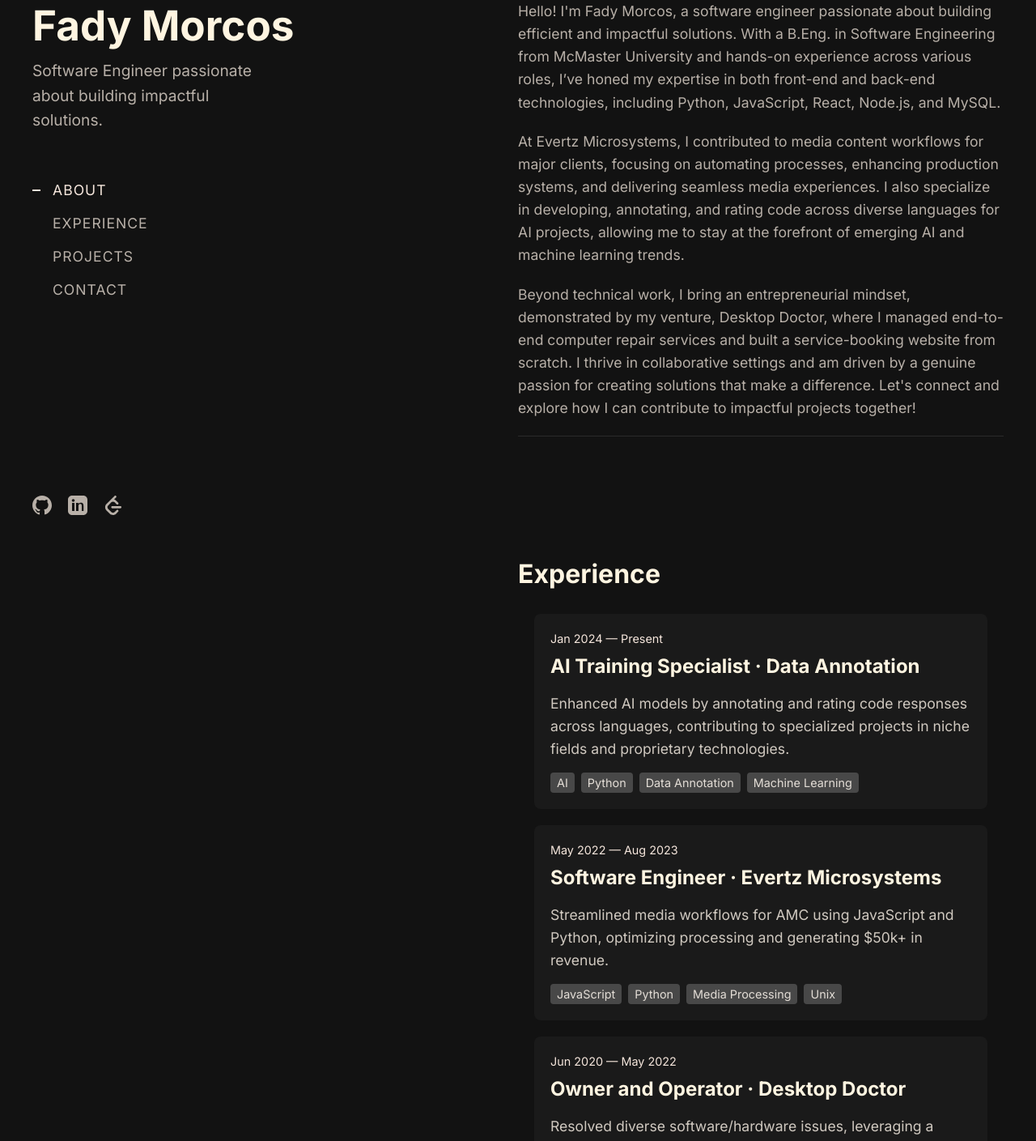
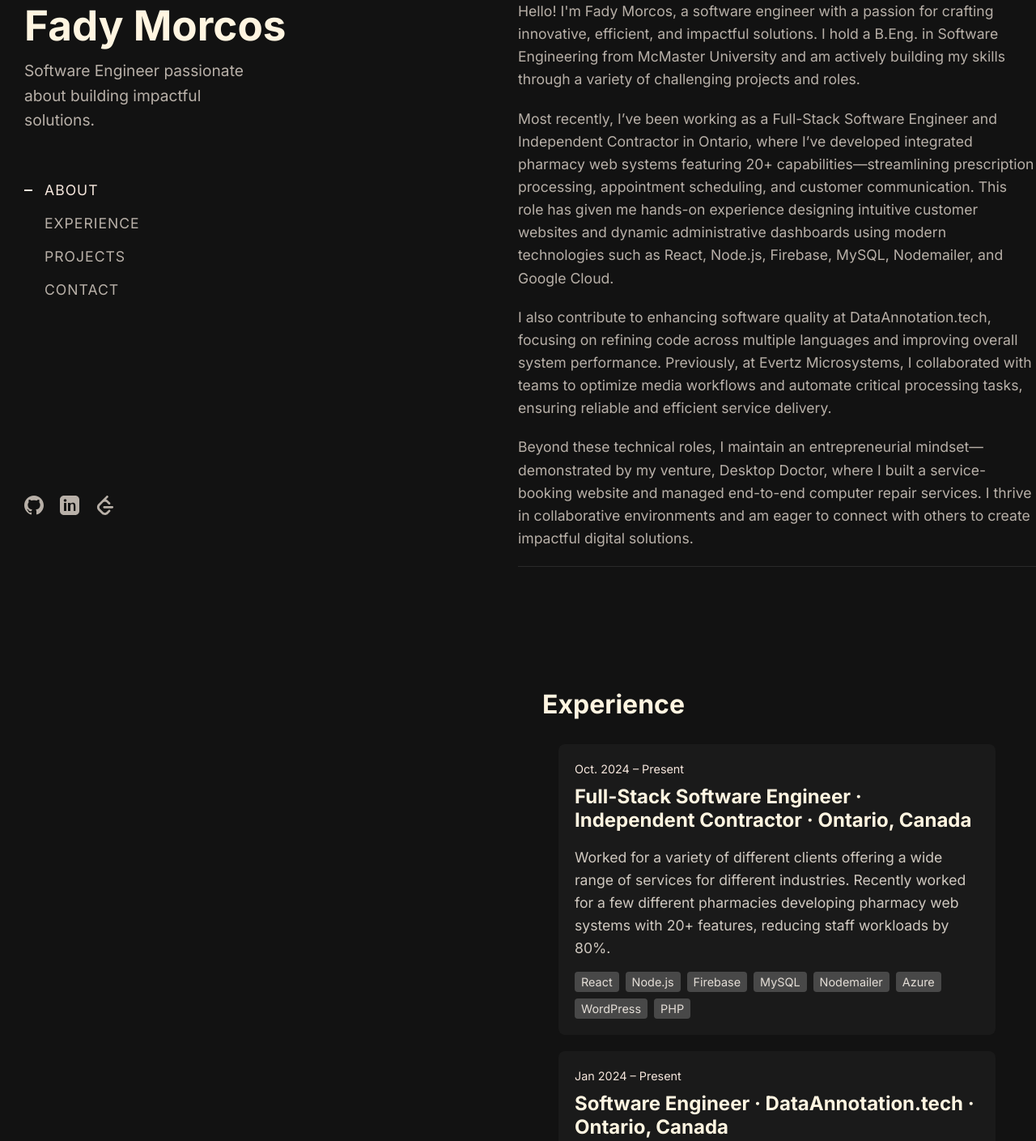
Before and after one commit to fadymorcos21/web-portfolio, a React (Create React App) app: page / in a window 1280 px wide. Shown: the part 80-1489 px from the top of the page at 81% size. Built offline with nearby package versions, Linux system fonts and the light colour scheme.

Commit message:
updated experience and projects section

```diff
--- a/src/App.css
+++ b/src/App.css
@@ -1,3 +1,4 @@
+/* App.css */
 body {
   font-family: 'Inter', sans-serif;
   background-color: #121212; /* Dark black for main background */
@@ -11,10 +12,11 @@
 /* Container for the layout */
 .app-container {
   display: flex;
-  max-width: 1200px;
+  max-width: 1400px;
   width: 100%;
 }
 
+/* Left Column */
 .left-column {
   position: relative;
   width: 50vw;
@@ -26,6 +28,15 @@
   color: #e4ded7;
 }
 
+/* Content (Right Column) */
+.content {
+  position: relative;
+  top: 10vh;
+  width: 50vw;
+  /* display: flex; */
+
+
+}
 /* Sidebar (Left Column) */
 .sidebar {
   position: fixed;
@@ -35,6 +46,8 @@
   justify-content: flex-start;
   align-items: flex-start;
   color: #e4ded7;
+  padding-left: 30px;
+  /* padding-right: 30px; */
 }
 
 .sidebar__inner {
@@ -64,17 +77,10 @@
 }
 
 
-
-/* Content (Right Column) */
-.content {
-  position: relative;
-  top: 10vh;
-  width: 50vw;
-}
-
 section {
   border-bottom: 1px solid #3e3e3e; /* Darker grey divider line */
   scroll-margin-top: 80px; /* Adjust this value to control the offset */
+
 }
 
 h2 {
@@ -98,11 +104,23 @@
 }
 
 #about {
-  padding: 0px 0px;
+  padding: 0px 30px 0px 2530pxpx;
   max-width: 800px;
   color: #dcd2c5; /* Light beige for main about text */
 }
 
+#experience {
+  padding: 0px 30px 0px 30px;
+
+}
+#projects {
+  padding: 0px 30px 0px 30px;
+
+}
+#contact {
+  padding: 0px 30px 0px 30px;
+
+}
 #about h2 {
   color: #fff5e1;
   font-size: 2.5em;
@@ -135,3 +153,56 @@
   margin-bottom: 20px;
   height: 100vh;
 }
+
+/* Responsive Styles for smaller screens */
+@media (max-width: 768px) {
+  .app-container {
+    flex-direction: column;
+    max-width: 100%;
+  }
+
+  .left-column {
+    width: 100%;
+    height: auto;
+  }
+
+  /* Make the sidebar relative instead of fixed on mobile */
+  .sidebar {
+    position: relative;
+    height: auto;
+    width: 100%;
+  }
+
+  .sidebar__inner {
+    width: 100%;
+    padding-top: 20px;
+    padding-bottom: 20px;
+    align-items: center;
+  }
+
+  .sidebar h1 {
+    font-size: 2.5em;
+    text-align: center;
+  }
+
+  .sidebar p {
+    font-size: 1em;
+    text-align: center;
+    max-width: 100%;
+  }
+
+  .content {
+    width: 100%;
+    top: 0;
+    padding: 20px;
+  }
+
+  section {
+    padding: 20px 0;
+    border-bottom: 1px solid #3e3e3e;
+  }
+
+  #about {
+    padding: 0 20px;
+  }
+}
--- a/src/components/Sidebar.js
+++ b/src/components/Sidebar.js
@@ -1,3 +1,4 @@
+// Sidebar.js
 import React, { useEffect, useState } from "react";
 import "./Sidebar.css";
 import SocialIcons from "./SocialIcons";
--- a/src/sections/About.js
+++ b/src/sections/About.js
@@ -6,30 +6,73 @@
   return (
     <Section id="about">
       <p>
-        Hello! I'm Fady Morcos, a software engineer passionate about building
-        efficient and impactful solutions. With a B.Eng. in Software Engineering
-        from McMaster University and hands-on experience across various roles,
-        I’ve honed my expertise in both front-end and back-end technologies,
-        including Python, JavaScript, React, Node.js, and MySQL.
+        Hello! I'm Fady Morcos, a software engineer with a passion for crafting
+        innovative, efficient, and impactful solutions. I hold a B.Eng. in
+        Software Engineering from McMaster University and am actively building
+        my skills through a variety of challenging projects and roles.
       </p>
       <p>
-        At Evertz Microsystems, I contributed to media content workflows for
-        major clients, focusing on automating processes, enhancing production
-        systems, and delivering seamless media experiences. I also specialize in
-        developing, annotating, and rating code across diverse languages for AI
-        projects, allowing me to stay at the forefront of emerging AI and
-        machine learning trends.
+        Most recently, I’ve been working as a Full-Stack Software Engineer and
+        Independent Contractor in Ontario, where I’ve developed integrated
+        pharmacy web systems featuring 20+ capabilities—streamlining
+        prescription processing, appointment scheduling, and customer
+        communication. This role has given me hands-on experience designing
+        intuitive customer websites and dynamic administrative dashboards using
+        modern technologies such as React, Node.js, Firebase, MySQL, Nodemailer,
+        and Google Cloud.
       </p>
       <p>
-        Beyond technical work, I bring an entrepreneurial mindset, demonstrated
-        by my venture, Desktop Doctor, where I managed end-to-end computer
-        repair services and built a service-booking website from scratch. I
-        thrive in collaborative settings and am driven by a genuine passion for
-        creating solutions that make a difference. Let's connect and explore how
-        I can contribute to impactful projects together!
+        I also contribute to enhancing software quality at DataAnnotation.tech,
+        focusing on refining code across multiple languages and improving
+        overall system performance. Previously, at Evertz Microsystems, I
+        collaborated with teams to optimize media workflows and automate
+        critical processing tasks, ensuring reliable and efficient service
+        delivery.
+      </p>
+      <p>
+        Beyond these technical roles, I maintain an entrepreneurial
+        mindset—demonstrated by my venture, Desktop Doctor, where I built a
+        service-booking website and managed end-to-end computer repair services.
+        I thrive in collaborative environments and am eager to connect with
+        others to create impactful digital solutions.
       </p>
     </Section>
   );
 };
 
 export default About;
+
+// src/sections/About.js
+// import React from "react";
+// import Section from "../components/Section";
+
+// const About = () => {
+//   return (
+//     <Section id="about">
+//       <p>
+//         Hello! I'm Fady Morcos, a software engineer with a passion for crafting
+//         innovative, efficient, and impactful solutions. I hold a B.Eng. in
+//         Software Engineering from McMaster University and have built a diverse
+//         career in full-stack development and entrepreneurial ventures.
+//       </p>
+//       <p>
+//         At Evertz Microsystems, I contributed to media content workflows for
+//         major clients, focusing on automating processes, enhancing production
+//         systems, and delivering seamless media experiences. I also contribute in
+//         developing, annotating, and rating code across diverse languages for AI
+//         projects at DataAnnotation.tech, allowing me to stay at the forefront of
+//         emerging AI and machine learning trends.
+//       </p>
+//       <p>
+//         Beyond technical work, I bring an entrepreneurial mindset, demonstrated
+//         by my venture, Desktop Doctor, where I managed end-to-end computer
+//         repair services and built a service-booking website from scratch, back
+//         in 2020,. I thrive in collaborative settings and am driven by a genuine
+//         passion for creating solutions that make a difference. Let's connect and
+//         explore how I can contribute to impactful projects together!
+//       </p>
+//     </Section>
+//   );
+// };
+
+// export default About;
--- a/src/sections/Experience.js
+++ b/src/sections/Experience.js
@@ -8,39 +8,69 @@
     <Section id="experience">
       <h2>Experience</h2>
       <div className="experience-list">
+        {/* Full-Stack Software Engineer */}
         <div className="experience-item">
-          <span className="date">Jan 2024 — Present</span>
-          <h3>AI Training Specialist · Data Annotation</h3>
+          <span className="date">Oct. 2024 – Present</span>
+          <h3>
+            Full-Stack Software Engineer · Independent Contractor · Ontario,
+            Canada
+          </h3>
+          <p>
+            Worked for a variety of different clients offering a wide range of
+            services for different industries. Recently worked for a few
+            different pharmacies developing pharmacy web systems with 20+
+            features, reducing staff workloads by 80%.
+          </p>
+          <div className="tags">
+            <span>React</span>
+            <span>Node.js</span>
+            <span>Firebase</span>
+            <span>MySQL</span>
+            <span>Nodemailer</span>
+            <span>Azure</span>
+            <span>WordPress</span>
+            <span>PHP</span>
+          </div>
+        </div>
+
+        {/* Software Engineer at DataAnnotation.tech */}
+        <div className="experience-item">
+          <span className="date">Jan 2024 – Present</span>
+          <h3>Software Engineer · DataAnnotation.tech · Ontario, Canada</h3>
           <p>
             Enhanced AI models by annotating and rating code responses across
             languages, contributing to specialized projects in niche fields and
             proprietary technologies.
           </p>
           <div className="tags">
-            <span>AI</span>
             <span>Python</span>
-            <span>Data Annotation</span>
-            <span>Machine Learning</span>
+            <span>JavaScript</span>
+            <span>Go</span>
+            <span>R</span>
+            <span>C</span>
           </div>
         </div>
 
+        {/* Software Engineer at Evertz Microsystems */}
         <div className="experience-item">
-          <span className="date">May 2022 — Aug 2023</span>
-          <h3>Software Engineer · Evertz Microsystems</h3>
+          <span className="date">May 2022 – Aug 2023</span>
+          <h3>Software Engineer · Evertz Microsystems · Ontario, Canada</h3>
           <p>
-            Streamlined media workflows for AMC using JavaScript and Python,
-            optimizing processing and generating $50k+ in revenue.
+            Streamlined media workflows for live telivision network AMC by
+            automating processing tasks with JavaScript and Python, reducing
+            workload by 20% and generating $50K in compensation.
           </p>
           <div className="tags">
             <span>JavaScript</span>
             <span>Python</span>
             <span>Media Processing</span>
-            <span>Unix</span>
+            <span>Automation</span>
           </div>
         </div>
 
+        {/* Owner and Operator – Desktop Doctor */}
         <div className="experience-item">
-          <span className="date">Jun 2020 — May 2022</span>
+          <span className="date">Jun 2020 – May 2022</span>
           <h3>Owner and Operator · Desktop Doctor</h3>
           <p>
             Resolved diverse software/hardware issues, leveraging a deep
--- a/src/sections/Projects.js
+++ b/src/sections/Projects.js
@@ -5,6 +5,14 @@
 
 const Projects = () => {
   const projectData = [
+    {
+      title: "Thompson Square Pharmacy",
+      description:
+        "Pharmacy website for Thompson Square Pharmacy that supports online prescription submissions, transfers, and refill requests as well as vaccinination appointment bookings. Integrated with a custom built administrative dashbaord for staff website management.",
+      link: "http://www.thompsonsquarepharmacy.ca/",
+      tags: ["React", "CSS", "Node.js", "GCP", "VMs"],
+      imageUrl: "/images/thompsonsquarepharmacy.png", // Replace with actual image path
+    },
     {
       title: "Desktop Doctor",
       description:
@@ -16,18 +24,10 @@
     {
       title: "Resistance App",
       description:
-        "A digital version of 'The Resistance' game with group voting, real-time interactions, and a custom-built interface.",
+        "A digital version of 'The Resistance' game with group voting, real-time interactions, and a custom-built interface. Server currently offline.",
       link: "https://resistance-the-game.netlify.app/",
       tags: ["React Native", "Socket.IO", "Google Cloud"],
       imageUrl: "/images/resistance_app.jpg", // Replace with actual image path
-    },
-    {
-      title: "Housemates App",
-      description:
-        "An app for managing household tasks, expenses, and schedules, designed to simplify co-living.",
-      link: "#", // Replace with actual link when available
-      tags: ["React", "Firebase", "Node.js"],
-      imageUrl: "/images/housemates_app.png", // Replace with actual image path
     },
   ];
 
```
Also changed, not shown: public/images/thompsonsquarepharmacy.png (added), src/components/SmoothScroll.js (deleted).
